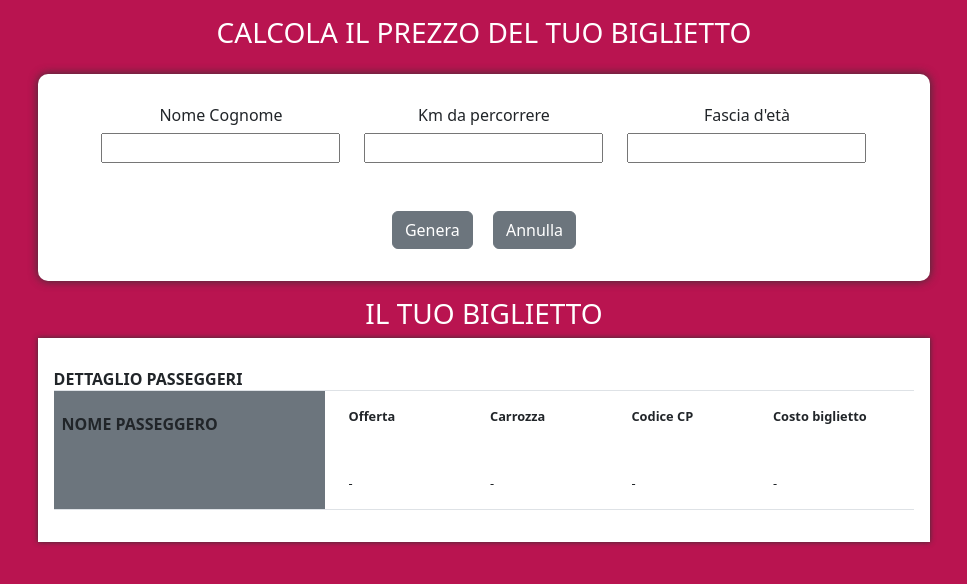
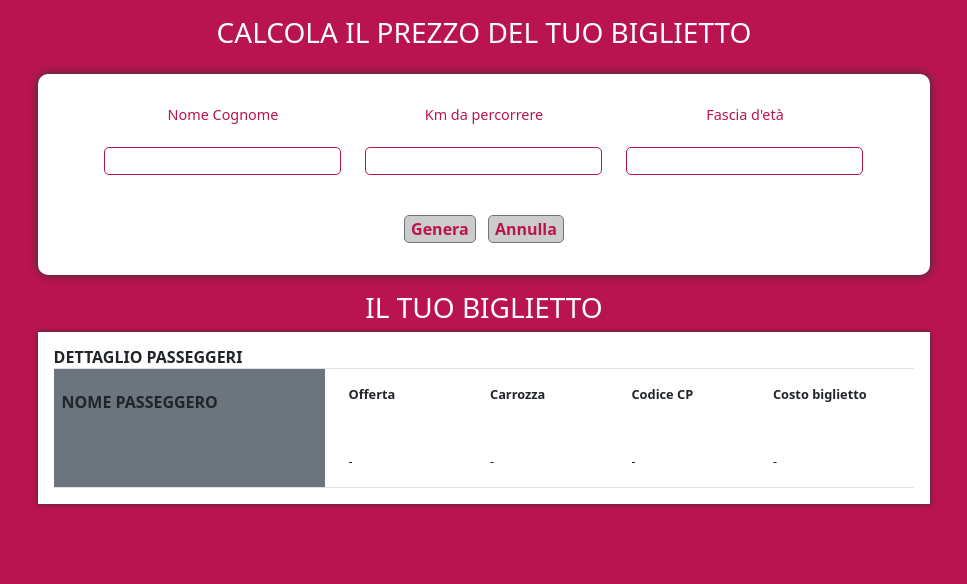
Before and after one commit to silviawolves/js-biglietto-treno-form, a plain HTML site: page index.html in a window 1280 px wide. Shown: the whole page, without its empty margins (156-1123 px from the left). Drawn offline with nearby package versions, Linux system fonts and the light colour scheme.

Commit message:
tasto annulla che svuota

```diff
--- a/css/style.css
+++ b/css/style.css
@@ -1,8 +1,15 @@
+:root {
+    --fucsia: #B91450;
+    --grigio: #cccccc;
+    --oro: #f2a15a;
+}
+
 .full-view {
-    background-color: #B91450;
+    background-color: var(--fucsia);
     height: 100vh;
 }
 
+/* FORM INSERIMENTO DATI */
 .data-container {
     width: 80%;
     background-color: white;
@@ -12,12 +19,41 @@
     padding: 2rem 1rem;
 }
 
+.label {
+    color: var(--fucsia);
+    padding-bottom: 1rem;
+    font-weight: normal;
+    font-size: .9rem;
+}
+
+input[type=text], input[type=number] {
+    border: 1px solid var(--fucsia);
+    border-radius: 5px;
+}
+
+.my-button {
+    margin-top: 2rem;
+    background-color: var(--grigio);
+    color: var(--fucsia);
+    font-weight: bold;
+    border: 1px solid var(--bs-secondary);
+    border-radius: 5px;
+    text-align: center;
+    margin-top: 2.5rem;
+}
+
+.my-button:focus {
+    border: 1px solid var(--oro);
+    box-shadow: 0 0 2px var(--oro);
+}
+
+/* BIGLIETTO GENERATO */
 .ticket-container {
     width: 80%;
     background-color: white;
     box-shadow: 0 0 5px #333333;
     margin: 0 auto;
-    padding: 2rem 1rem;
+    padding: 1rem 1rem;
 }
 
 .dettagli {
--- a/index.html
+++ b/index.html
@@ -17,29 +17,29 @@
             <h3 class="text-uppercase text-white text-center py-3">Calcola il prezzo del tuo biglietto</h3>
 
             <div class="data-container text-center">
-                <div class="input-container d-flex justify-content-center">
+                <div class="d-flex justify-content-center">
                     <div class="row">
 
                         <div class="col">
-                            <h6 class="text-center">Nome Cognome</h6>
+                            <h6 class="label">Nome Cognome</h6>
                             <input type="text" name="nome" class="text-center">
                         </div>
 
                         <div class="col">
-                            <h6 class="text-center">Km da percorrere</h6>
+                            <h6 class="label">Km da percorrere</h6>
                             <input type="number" name="km" class="text-center">
                         </div>
 
                         <div class="col">
-                            <h6 class="text-center">Fascia d'età</h6>
+                            <h6 class="label">Fascia d'età</h6>
                             <input type="number" name="eta" class="text-center">
                         </div>
 
                     </div>
                 </div>
 
-                <button class="btn btn-secondary mt-5 me-3" id="button-genera" >Genera</button>
-                <button class="btn btn-secondary mt-5" id="button-annulla" >Annulla</button>
+                <button class="my-button me-2" id="button-genera" >Genera</button>
+                <button class="my-button" id="button-annulla" >Annulla</button>
             </div>
 
 
--- a/js/script.js
+++ b/js/script.js
@@ -4,6 +4,7 @@ const inputPasseggero = document.querySelector("[name=nome]")
 const inputKm = document.querySelector("[name=km]")
 const inputEta = document.querySelector("[name=eta]")
 const inputGenera = document.getElementById("button-genera")
+const inputAnnulla = document.getElementById("button-annulla")
 
 inputGenera.addEventListener ('click', function() {
     let prezzoBiglietto = inputKm.value * 0.21
@@ -14,6 +15,9 @@ inputGenera.addEventListener ('click', function() {
     let prezzoFinale = prezzoBiglietto.toFixed(2)
     let bigliettoYoung = prezzoGiovani.toFixed(2)
     let bigliettoOver = prezzoAnziani.toFixed(2)
+
+    let nomeVisualizzato = document.getElementById("nome-passeggero")
+    nomeVisualizzato.innerHTML = `${inputPasseggero.value}`
 
         if (inputEta.value < 18) {
             prezzoGiovani
@@ -34,6 +38,10 @@ inputGenera.addEventListener ('click', function() {
             prezzoVisualizzato.innerHTML = `${prezzoFinale} €` }
 
     console.log(inputPasseggero.value, inputEta.value, inputKm.value, prezzoBiglietto, prezzoAnziani, prezzoGiovani)
+})
+
+inputAnnulla.addEventListener ('click', function() {
+    window.location.reload();
 })
 
 
```
